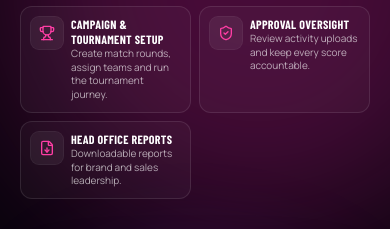
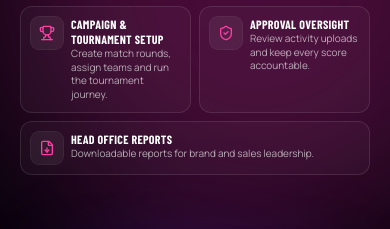
Before and after one commit to Rohan9833/Soccer_rxpl, a React (Vite) app in the folder frontend/: page / in a window 390 px wide. Shown: the part 2820-3049 px from the top of the page. Built offline with nearby package versions, Linux system fonts and the light colour scheme; no server answers; a web font is replaced by a local one.

Commit message:
Make final HO capability card span full mobile row

```diff
--- a/frontend/src/components/HODashboard.jsx
+++ b/frontend/src/components/HODashboard.jsx
@@ -181,7 +181,7 @@ export default function HODashboard() {
                     whileInView={{ opacity: 1, x: 0 }}
                     viewport={{ once: true }}
                     transition={{ delay: i * 0.08, duration: 0.5 }}
-                    className="flex min-w-0 items-start gap-2 rounded-xl border border-white/10 bg-white/[0.03] p-2.5 lg:gap-4 lg:rounded-2xl lg:p-4"
+                    className={`flex min-w-0 items-start gap-2 rounded-xl border border-white/10 bg-white/[0.03] p-2.5 lg:gap-4 lg:rounded-2xl lg:p-4 ${i === HO_CAPABILITIES.length - 1 ? "col-span-2 lg:col-span-1" : ""}`}
                   >
                     <span className="flex h-8 w-8 shrink-0 items-center justify-center rounded-lg bg-white/[0.06] text-pink-electric ring-1 ring-white/10 lg:h-11 lg:w-11 lg:rounded-xl">
                       <Icon size={16} className="lg:hidden" />
```
